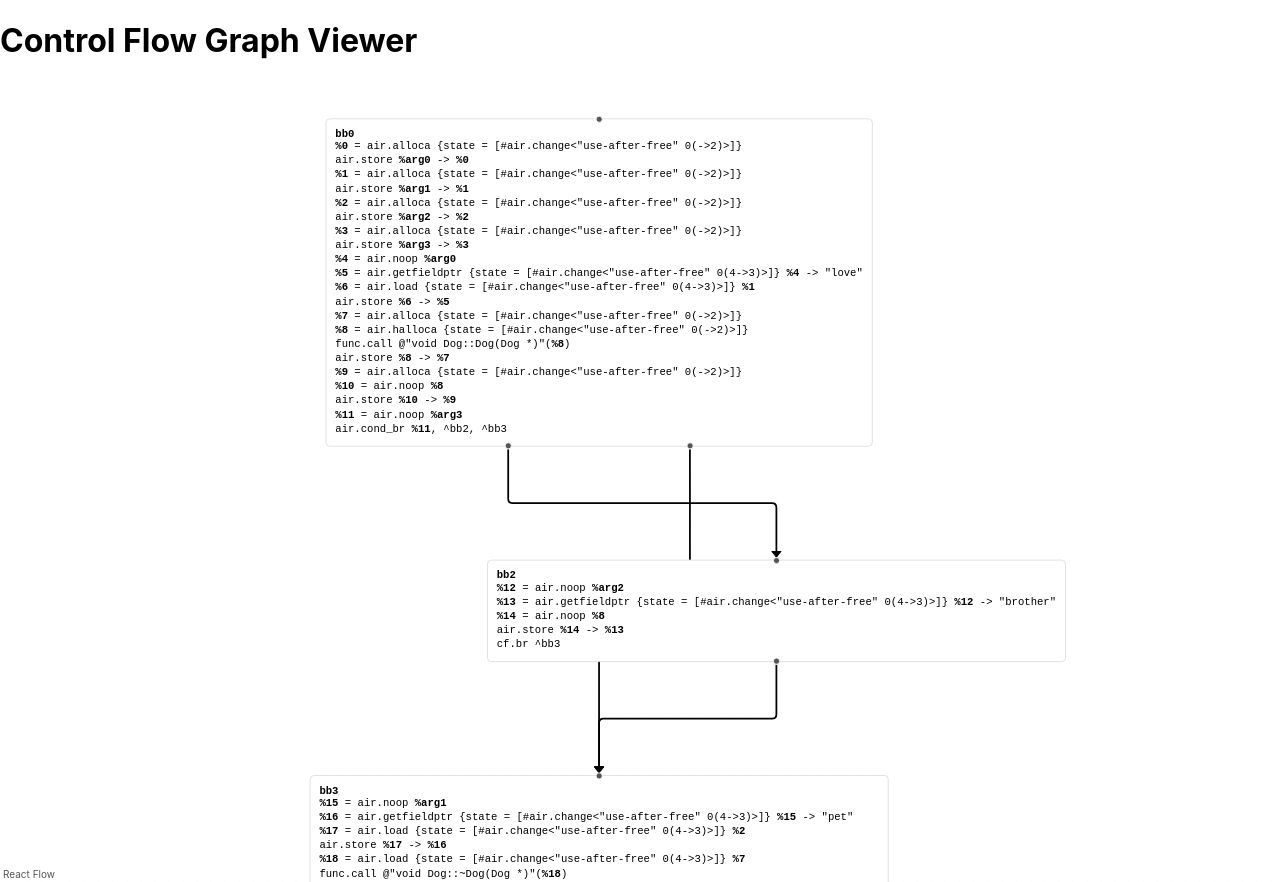
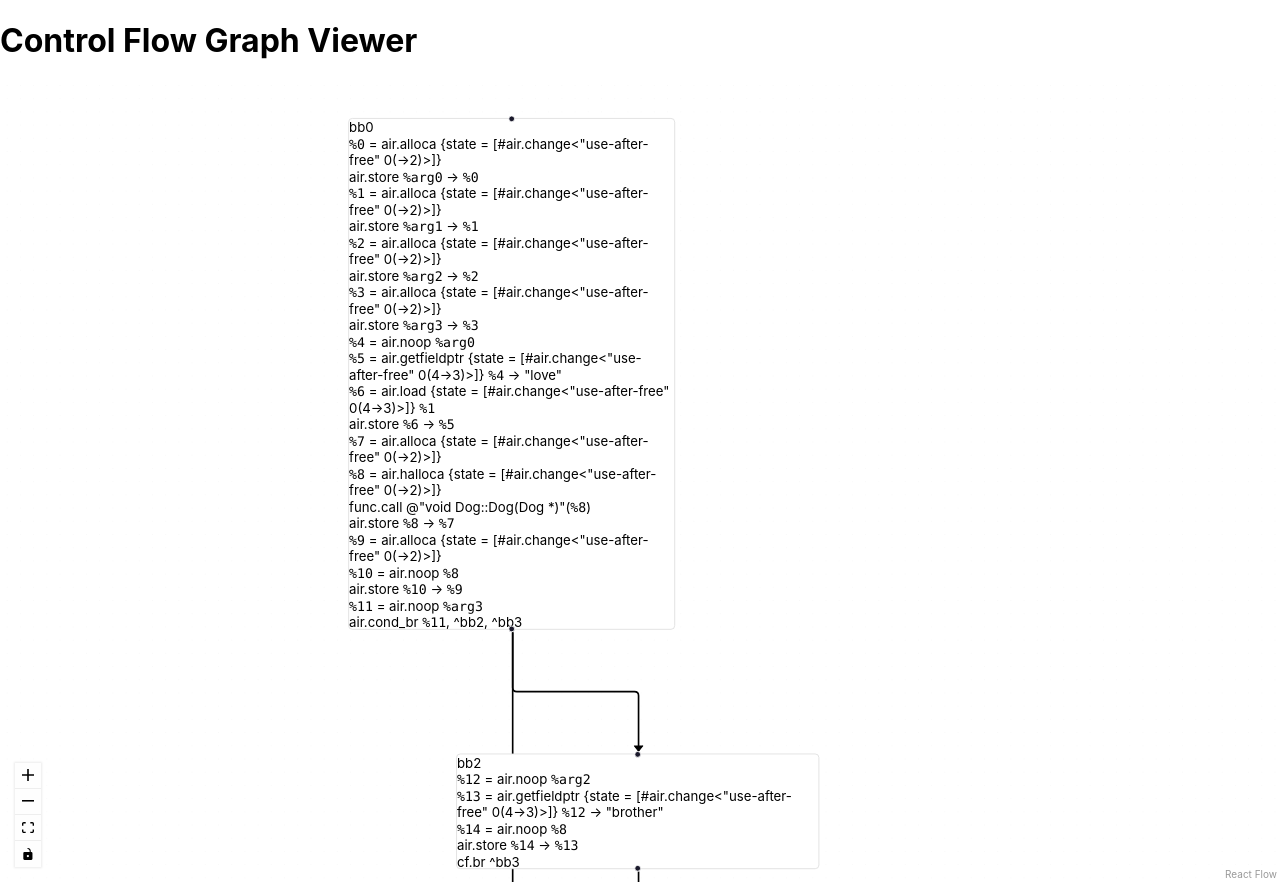
Before and after one commit to SavchenkoValeriy/tau, a React (Create React App) app in the folder ui/trace-viewer/: page / in a window 1280 px wide. Built offline with nearby package versions, Linux system fonts and the light colour scheme.

Commit message:
Start porting the code to xyflow/react

```diff
--- a/ui/trace-viewer/src/App.tsx
+++ b/ui/trace-viewer/src/App.tsx
@@ -1,4 +1,5 @@
-import React, { useEffect, useState } from 'react';
+import React from 'react';
+import { ReactFlowProvider } from '@xyflow/react';
 import CFGViewer from './components/CFGViewer';
 import cfgData from './data/cfg.json';
 
@@ -6,7 +7,9 @@ const App: React.FC = () => {
   return (
     <div className="App">
       <h1>Control Flow Graph Viewer</h1>
-      <CFGViewer data={cfgData} />
+      <ReactFlowProvider>
+        <CFGViewer data={cfgData} />
+      </ReactFlowProvider>
     </div>
   );
 };
--- a/ui/trace-viewer/src/components/BasicBlock.tsx
+++ b/ui/trace-viewer/src/components/BasicBlock.tsx
@@ -1,12 +1,14 @@
 import React, { useEffect, useRef, useState } from 'react';
-import { Handle, Position, NodeProps } from 'react-flow-renderer';
+import { Handle, Position } from '@xyflow/react';
 
-interface BasicBlockProps extends NodeProps {
-  data: {
-    name: string;
-    code: string[];
-    edges: number[];
-  };
+export interface BasicBlockData extends Record<string, unknown> {
+  name: string;
+  code: string[];
+}
+
+export interface BasicBlockProps {
+  id: string;
+  data: BasicBlockData;
   updateNodeDimensions: (id: string, width: number, height: number) => void;
 }
 
@@ -17,41 +19,29 @@ const Instruction: React.FC<{ instruction: string }> = ({ instruction }) => {
 
   return (
     <div
-      style={{
-        whiteSpace: 'nowrap',
-        overflow: 'visible',
-        position: 'relative',
-        marginBottom: '2px'
-      }}
+      className="flex items-start space-x-1 relative hover:bg-gray-50 p-1 rounded"
       onMouseEnter={() => setShowHint(true)}
       onMouseLeave={() => setShowHint(false)}
     >
       {parts.map((part, index) => (
         part.startsWith('%') ?
-          <strong key={index}>{part}</strong> :
+          <code key={index} className="font-semibold text-blue-600">{part}</code> :
           <span key={index}>{part}</span>
       ))}
       {type && showHint && (
-        <span style={{
-          position: 'absolute',
-          left: '100%',
-          top: '-2px',
-          backgroundColor: 'black',
-          color: 'white',
-          padding: '2px 5px',
-          borderRadius: '3px',
-          whiteSpace: 'nowrap',
-          zIndex: 1000,
-          pointerEvents: 'none',
-        }}>
+        <div className="absolute left-full top-0 ml-2 bg-black text-white text-xs px-2 py-1 rounded">
           : {type}
-        </span>
+        </div>
       )}
     </div>
   );
 };
 
-const BasicBlock: React.FC<BasicBlockProps> = ({ data, id, updateNodeDimensions }) => {
+export const BasicBlock: React.FC<BasicBlockProps> = ({
+  id,
+  data,
+  updateNodeDimensions
+}) => {
   const blockRef = useRef<HTMLDivElement>(null);
 
   useEffect(() => {
@@ -64,32 +54,23 @@ const BasicBlock: React.FC<BasicBlockProps> = ({ data, id, updateNodeDimensions
       });
 
       resizeObserver.observe(blockRef.current);
-
-      return () => {
-        resizeObserver.disconnect();
-      };
+      return () => resizeObserver.disconnect();
     }
   }, [id, updateNodeDimensions]);
 
-
   return (
-    <div ref={blockRef} style={{ padding: '10px', fontFamily: 'monospace', fontSize: '12px', minWidth: '200px' }}>
+    <div
+      ref={blockRef}
+      className="bg-white border border-gray-200 rounded-lg shadow-sm p-4"
+    >
       <Handle type="target" position={Position.Top} />
-      <strong>{data.name}</strong>
-      {data.code.map((line: string, i: number) => (
-        <Instruction key={i} instruction={line} />
-      ))}
-      {data.edges.map((_, index) => (
-        <Handle
-          key={index}
-          type="source"
-          position={Position.Bottom}
-          id={`${id}-${index}`}
-          style={{ left: `${(index + 1) * 100 / (data.edges.length + 1)}%` }}
-        />
-      ))}
+      <div className="font-mono text-sm">
+        <div className="font-bold mb-2 text-gray-700">{data.name}</div>
+        {data.code.map((line: string, i: number) => (
+          <Instruction key={i} instruction={line} />
+        ))}
+      </div>
+      <Handle type="source" position={Position.Bottom} />
     </div>
   );
 };
-
-export default BasicBlock;
--- a/ui/trace-viewer/src/components/CFGViewer.tsx
+++ b/ui/trace-viewer/src/components/CFGViewer.tsx
@@ -1,29 +1,39 @@
 import React, { useCallback, useEffect, useMemo, useState } from 'react';
-import ReactFlow, {
+import {
+  ReactFlow,
+  ReactFlowProvider,
   Background,
-  ReactFlowInstance,
+  Controls,
+  useReactFlow,
   useNodesState,
   useEdgesState,
-  NodeProps
-} from 'react-flow-renderer';
-import BasicBlock from './BasicBlock';
+  Panel,
+  addEdge,
+  Node as FlowNode,
+  Edge as FlowEdge,
+  NodeTypes
+} from '@xyflow/react';
 import { useGraphLayout } from '../hooks/useGraphLayout';
 import { useGraphInitialization, CFGData } from '../hooks/useGraphInitialization';
+import { BasicBlock, BasicBlockData } from './BasicBlock';
+import '@xyflow/react/dist/style.css';
+
+type Node = FlowNode<BasicBlockData>
+type Edge = FlowEdge<{}>
 
 const CFGViewer: React.FC<{ data: CFGData }> = ({ data }) => {
-  const [nodes, setNodes, onNodesChange] = useNodesState([]);
-  const [edges, setEdges, onEdgesChange] = useEdgesState([]);
+  const [nodes, setNodes, onNodesChange] = useNodesState<Node>([]);
+  const [edges, setEdges, onEdgesChange] = useEdgesState<Edge>([]);
   const [isLayoutApplied, setIsLayoutApplied] = useState(false);
   const { getLayoutedElements } = useGraphLayout();
   const { initializeGraph } = useGraphInitialization();
 
   const updateNodeDimensions = useCallback((id: string, width: number, height: number) => {
-    setNodes((nds) =>
+    setNodes((nds: Node[]) =>
       nds.map((node) => {
-        if (node.id === id) {
-          if (node.width !== width || node.height !== height) {
-            return { ...node, width, height };
-          }
+        console.log(node.width, width, node.height, height);
+        if (node.id === id && (node.width !== width || node.height !== height)) {
+          return { ...node, width, height };
         }
         return node;
       })
@@ -31,9 +41,13 @@ const CFGViewer: React.FC<{ data: CFGData }> = ({ data }) => {
     setIsLayoutApplied(false);
   }, [setNodes]);
 
-  const nodeTypes = useMemo(() => ({
-    basicBlock: (props: NodeProps) => (
-      <BasicBlock {...props} updateNodeDimensions={updateNodeDimensions} />
+  const nodeTypes = useMemo<NodeTypes>(() => ({
+    basicBlock: (props: any) => (
+      <BasicBlock
+        id={props.id}
+        data={props.data as BasicBlockData}
+        updateNodeDimensions={updateNodeDimensions}
+      />
     ),
   }), [updateNodeDimensions]);
 
@@ -46,37 +60,35 @@ const CFGViewer: React.FC<{ data: CFGData }> = ({ data }) => {
 
   useEffect(() => {
     if (!isLayoutApplied && nodes.length > 0 && edges.length > 0) {
-      const { nodes: layoutedNodes, edges: layoutedEdges } = getLayoutedElements(nodes, edges);
-      setNodes(layoutedNodes);
-      setEdges(layoutedEdges);
+      const { nodes: layoutedNodes, edges: layoutedEdges } = getLayoutedElements(
+        nodes,
+        edges
+      );
+      setNodes([...layoutedNodes]);
+      setEdges([...layoutedEdges]);
       setIsLayoutApplied(true);
     }
   }, [nodes, edges, isLayoutApplied, getLayoutedElements, setNodes, setEdges]);
 
-  const onInit = useCallback((reactFlowInstance: ReactFlowInstance) => {
-    reactFlowInstance.fitView({ padding: 0.2 });
-  }, []);
-
   if (nodes.length === 0) {
-    return <div>Loading CFG...</div>;
+    return <div className="flex items-center justify-center h-64">Loading CFG...</div>;
   }
 
   return (
-    <div style={{ height: '800px', width: '100%' }}>
+    <div className="h-screen w-full" style={{ height: 800 }}>
       <ReactFlow
         nodes={nodes}
         edges={edges}
         onNodesChange={onNodesChange}
         onEdgesChange={onEdgesChange}
         nodeTypes={nodeTypes}
-        onInit={onInit}
         fitView
-        attributionPosition="bottom-left"
         minZoom={0.1}
         nodesDraggable={true}
         nodesConnectable={false}
       >
         <Background color="#f0f0f0" gap={16} />
+        <Controls />
       </ReactFlow>
     </div>
   );
--- a/ui/trace-viewer/src/hooks/useGraphInitialization.ts
+++ b/ui/trace-viewer/src/hooks/useGraphInitialization.ts
@@ -1,5 +1,6 @@
-import { Node, Edge, ConnectionLineType, MarkerType } from 'react-flow-renderer';
+import { Node, Edge, MarkerType } from '@xyflow/react';
 import { useCallback } from 'react';
+import { BasicBlockNode } from '../types';
 
 export interface CFGData {
   func: {
@@ -15,7 +16,7 @@ export interface CFGData {
 export const useGraphInitialization = () => {
   const initializeGraph = useCallback((data: CFGData) => {
     if (data && data.func && data.func.blocks) {
-      const initialNodes: Node[] = data.func.blocks.map((block) => ({
+      const initialNodes: BasicBlockNode[] = data.func.blocks.map((block) => ({
         id: block.name,
         type: 'basicBlock',
         data: {
@@ -31,16 +32,18 @@ export const useGraphInitialization = () => {
         },
       }));
 
-      const initialEdges: Edge[] = data.func.blocks.flatMap((block, blockIndex) =>
-        block.edges.map((target, edgeIndex) => ({
-          id: `${block.name}-${data.func.blocks[target].name}-${edgeIndex}`,
-          source: block.name,
-          target: data.func.blocks[target].name,
-          sourceHandle: `${block.name}-${edgeIndex}`,
-          type: ConnectionLineType.SmoothStep,
-          style: { stroke: '#000', strokeWidth: 2 },
-          markerEnd: { type: MarkerType.ArrowClosed, color: '#000' },
-        }))
+      const initialEdges: Edge[] = data.func.blocks.flatMap((block) =>
+        block.edges.map((targetIndex, edgeIndex) => {
+          const targetBlock = data.func.blocks[targetIndex];
+          return {
+            id: `${block.name}-${targetBlock.name}-${edgeIndex}`,
+            source: block.name,
+            target: targetBlock.name,
+            type: 'smoothstep',
+            style: { stroke: '#000', strokeWidth: 2 },
+            markerEnd: { type: MarkerType.ArrowClosed, color: '#000' },
+          };
+        })
       );
 
       return { nodes: initialNodes, edges: initialEdges };
--- a/ui/trace-viewer/src/hooks/useGraphLayout.ts
+++ b/ui/trace-viewer/src/hooks/useGraphLayout.ts
@@ -1,9 +1,12 @@
-import { Node, Edge } from 'react-flow-renderer';
+// hooks/useGraphLayout.ts
+import { Node, Edge } from '@xyflow/react';
 import dagre from 'dagre';
 import { useCallback } from 'react';
+import { BasicBlockNode } from '../types';
 
 export const useGraphLayout = () => {
-  const getLayoutedElements = useCallback((nodes: Node[], edges: Edge[], direction = 'TB') => {
+  const getLayoutedElements = useCallback(
+    (nodes: BasicBlockNode[], edges: Edge[], direction = 'TB') => {
       const dagreGraph = new dagre.graphlib.Graph();
       dagreGraph.setDefaultEdgeLabel(() => ({}));
       dagreGraph.setGraph({ rankdir: direction, ranksep: 150, nodesep: 150 });
@@ -30,7 +33,9 @@ export const useGraphLayout = () => {
       });
 
       return { nodes: layoutedNodes, edges };
-  }, []);
+    },
+    []
+  );
 
   return { getLayoutedElements };
 };
--- /dev/null
+++ b/ui/trace-viewer/src/types.ts
@@ -0,0 +1,66 @@
+import { Node as FlowNode } from '@xyflow/react';
+
+export interface CFG {
+  func: FunctionCFG;
+}
+
+export interface FunctionCFG {
+  name: string;
+  blocks: Block[];
+}
+
+export interface Block {
+  name: string;
+  code: string[];
+  edges: number[];
+}
+
+export interface Value {
+  value: [number, number] | string;
+}
+
+export interface StateEntry {
+  state: {
+    checker: string;
+    state: number;
+  }[];
+  value: [number, number];
+}
+
+export interface ModelEntry {
+  edge: 'PointsTo' | 'Field';
+  target?: string[];
+  value: [number, number] | string;
+  canonicals?: string[];
+}
+
+export interface Memory {
+  canonicals: string[];
+  model: ModelEntry[];
+}
+
+export interface TraceEvent {
+  kind: 'before' | 'after';
+  memory: Memory;
+  operation: [number, number];
+  state: StateEntry[];
+}
+
+export interface CFGData {
+  func: {
+    name: string;
+    blocks: {
+      name: string;
+      code: string[];
+      edges: number[];
+    }[];
+  };
+  trace: TraceEvent[];
+}
+
+export interface BasicBlockData extends Record<string, unknown> {
+  name: string;
+  code: string[];
+}
+
+export type BasicBlockNode = FlowNode<BasicBlockData>
```
Lines whose indentation alone changed are shown as unchanged.
